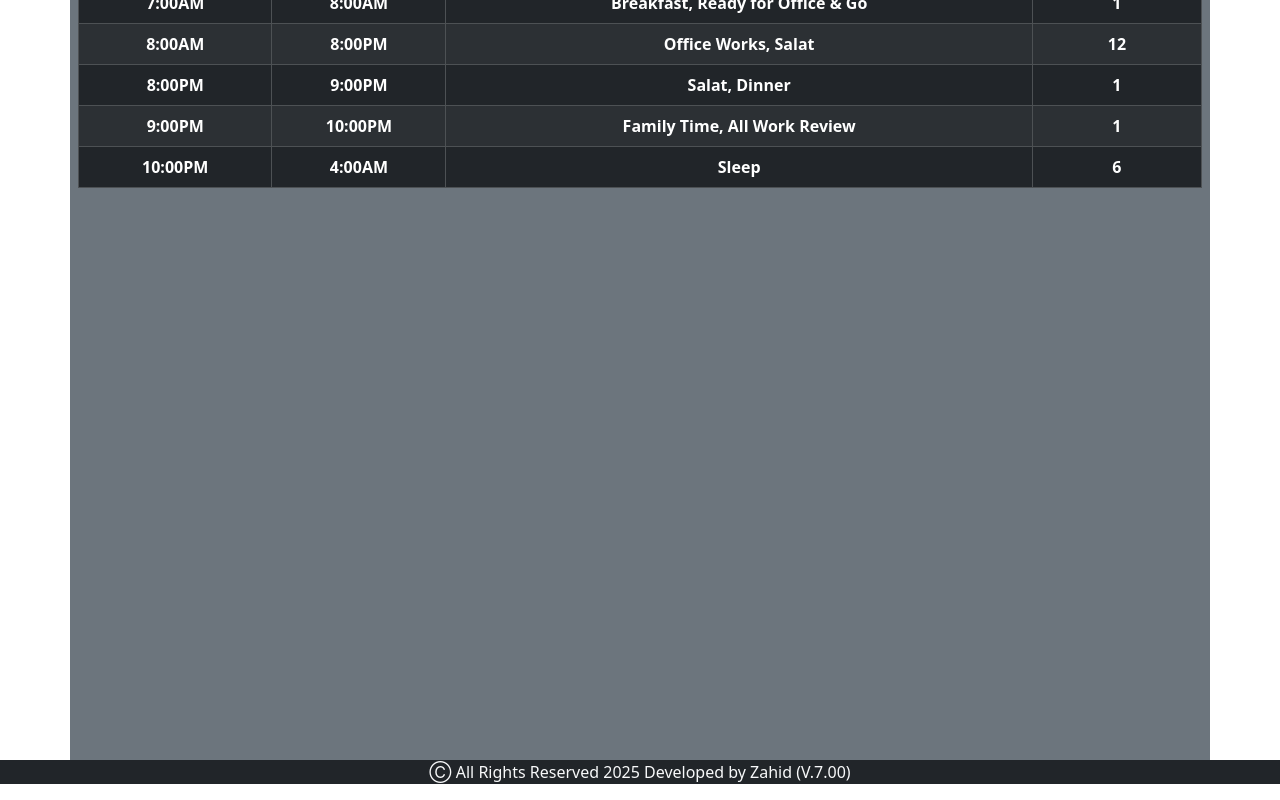
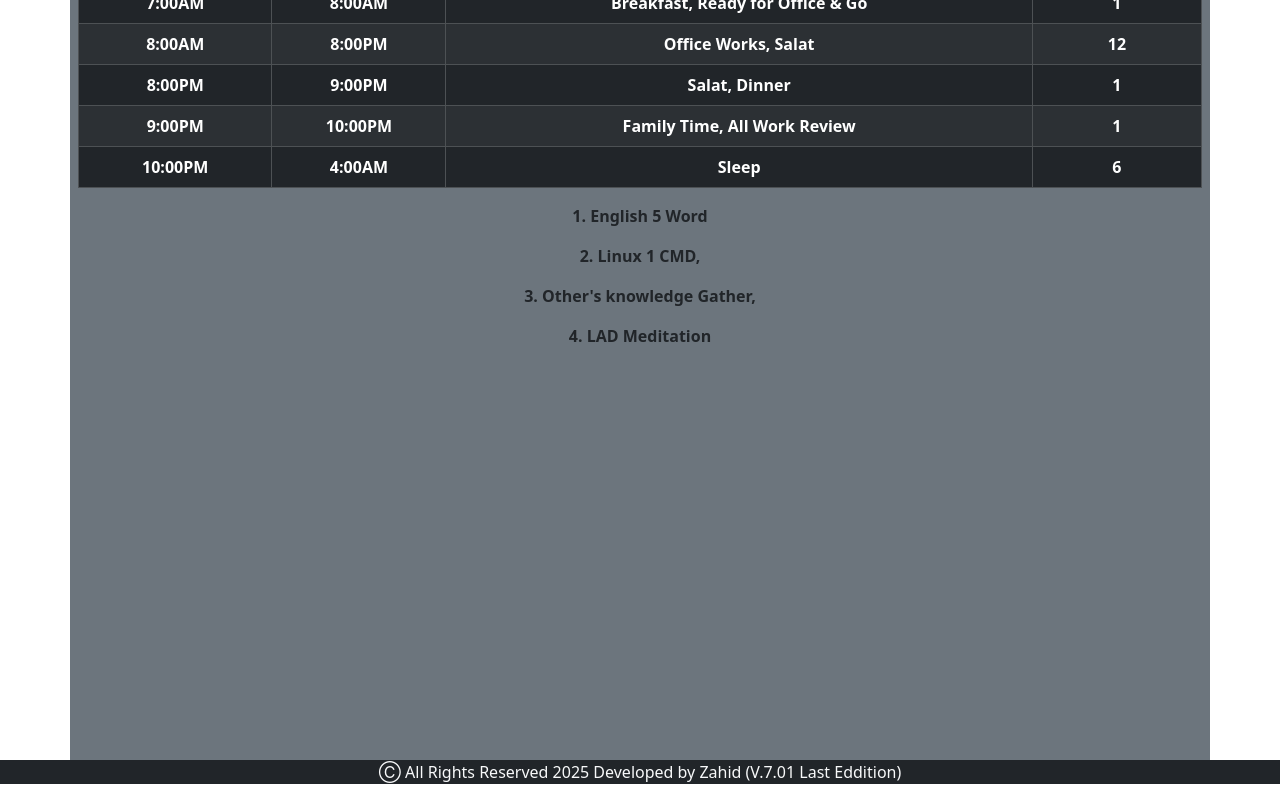
Before and after one commit to MDZAHIDHASAN2024/my-principles, a React (Vite) app: page /works in a window 1280 px wide. Shown: the part 322-1122 px from the top of the page. Built offline with nearby package versions, Linux system fonts and the light colour scheme.

Commit message:
version 7.01

```diff
--- a/src/layout/footer/index.tsx
+++ b/src/layout/footer/index.tsx
@@ -1,7 +1,11 @@
 const Footer = () => {
   return (
     <div className="container-fluid bg-dark text-light text-center ">
-      <p> &#9400; All Rights Reserved 2025 Developed by Zahid (V.7.00) </p>
+      <p>
+        {' '}
+        &#9400; All Rights Reserved 2025 Developed by Zahid (V.7.01 Last
+        Eddition){' '}
+      </p>
     </div>
   );
 };
--- a/src/pages/home/index.tsx
+++ b/src/pages/home/index.tsx
@@ -194,10 +194,10 @@ const Home = () => {
             </button>
             {toggle && (
               <div className=" bg-dark text-light text-center  p-1">
-                <p>30/11/2025 English</p>
-                <p>15/08/1432 Bangla</p>
-                <p>08/06/1447 Arabic</p>
-                <p>Sunday</p>
+                <p>1/12/2025 English</p>
+                <p>16/08/1432 Bangla</p>
+                <p>9/06/1447 Arabic</p>
+                <p>Monday</p>
               </div>
             )}
           </div>
--- a/src/pages/works/works.tsx
+++ b/src/pages/works/works.tsx
@@ -71,6 +71,12 @@ const Works = () => {
           </tr>
         </tbody>
       </Table>
+      <div className="div">
+        <p>1. English 5 Word</p>
+        <p>2. Linux 1 CMD,</p>
+        <p>3. Other's knowledge Gather,</p>
+        <p>4. LAD Meditation</p>
+      </div>
     </div>
   );
 };
```
